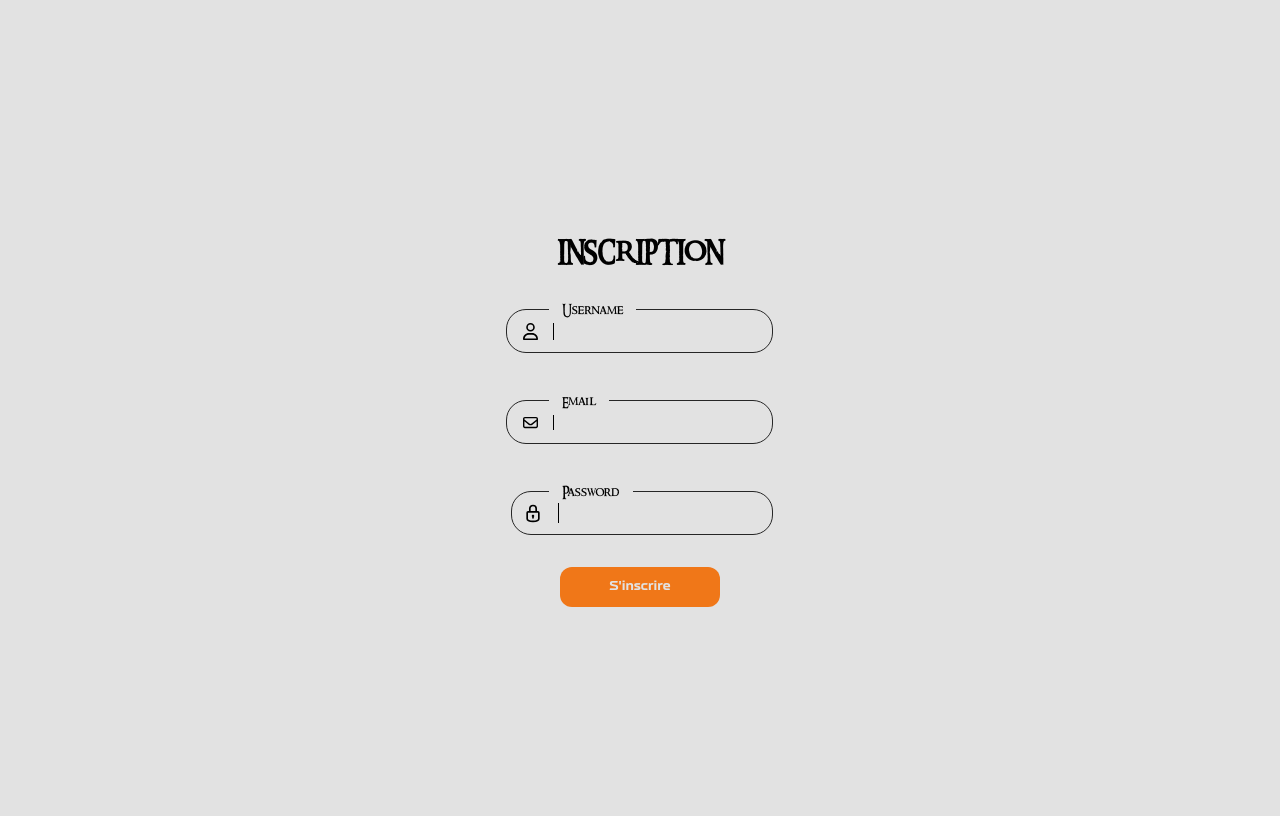
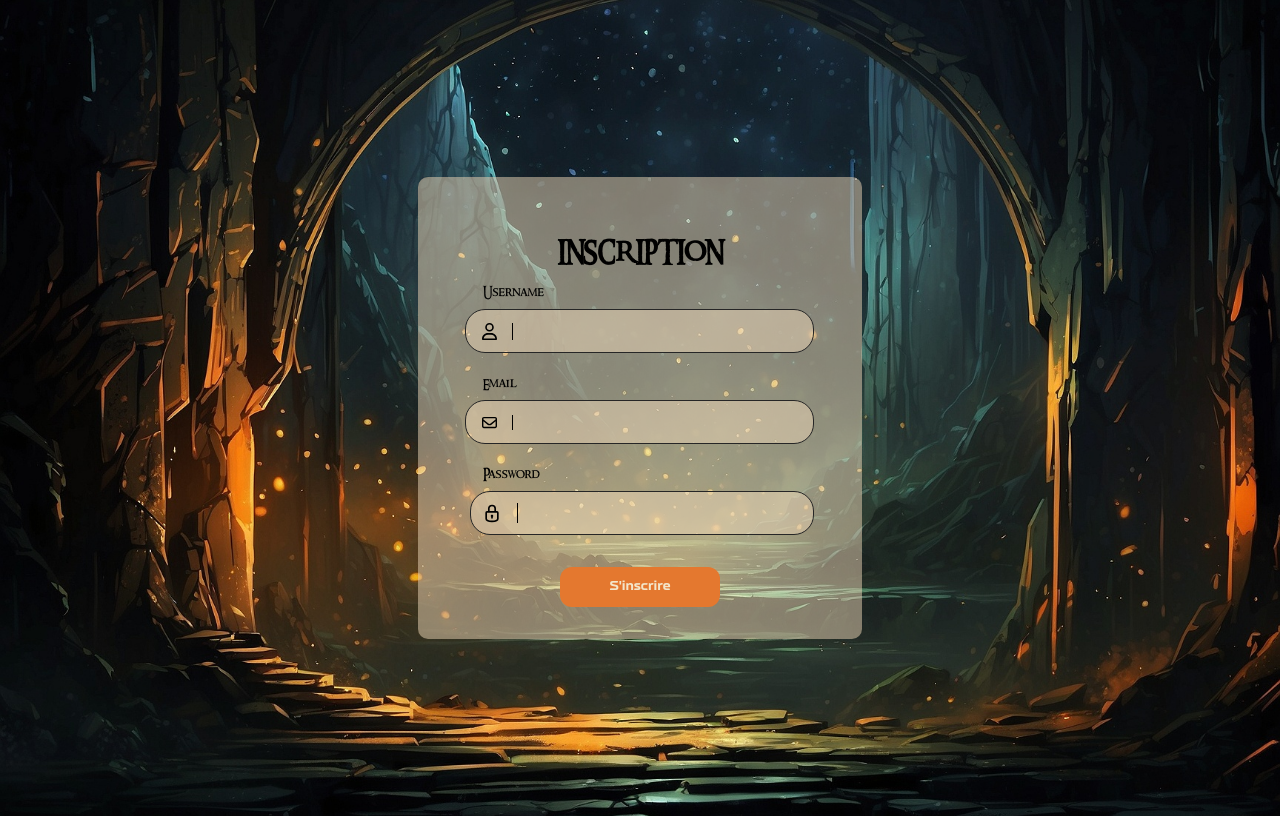
Before and after one commit to roxane-julie/b3-c3-django-breton-olejniczak, a Django app: template passwordManager/passwordApp/templates/signUp.html in a window 1280 px wide. Run offline with Django 3.2, Linux system fonts and the light colour scheme; the template is opened without the code that fills it, so the values that code supplies are empty, except form fields; tables that the repository leaves empty hold one stand-in row (values such as "Sample post"); form fields are guessed from the names that the template uses.

Commit message:
Redesign signUp form and add background

```diff
--- a/passwordManager/passwordApp/static/index.css
+++ b/passwordManager/passwordApp/static/index.css
@@ -65,8 +65,8 @@ ul{
     font-size: 0.8em;
     border-radius: 12px;
     padding: 10px;
-    color: #e2e2e2;
-    background-color: #F07718;
+    color: #f3e6ca;
+    background-color: #e4782f;
     border: none!important;
     cursor: pointer;
     font-family: 'NeuSharp';
--- a/passwordManager/passwordApp/static/signUp.css
+++ b/passwordManager/passwordApp/static/signUp.css
@@ -19,7 +19,10 @@ body {
     justify-content: center;
     align-items: center;
     height: 100vh;
-    background-color: #e2e2e2;
+    background-image: url("background_inside.jpg");
+    background-position: center;
+    background-repeat: no-repeat;
+    background-size: cover;
 }
 
 h1{
@@ -28,13 +31,23 @@ h1{
     margin: 1.2em 0;
 }
 
+form{
+    display: flex;
+    flex-direction: column;
+    justify-content: center;
+    align-items: center;
+    padding: 2em;
+    border-radius: 10px;
+    background-color: rgba(237, 216, 184, 0.5);
+    width: 30%;
+}
+
 label {
     font-family: 'RingBearer';
     font-size: 0.8em;
-    background-color: #e2e2e2;
     position: relative;
-    top:0.7em;
-    left: 4.5em;
+    top:-0.7em;
+    left: 1.5em;
     padding: 0 1em;
     align-self: flex-start;
     z-index: 5;
@@ -49,8 +62,8 @@ input.submit-btn {
     font-size: 0.8em;
     border-radius: 12px;
     padding: 10px;
-    color: #e2e2e2!important;
-    background-color: #F07718!important;
+    color: #f3e6ca!important;
+    background-color: #e4782f!important;
     border: none!important;
     cursor: pointer;
     font-family: 'NeuSharp'!important;
@@ -64,11 +77,11 @@ input.submit-btn:hover {
 }
 
 input[type="text"], input[type="email"], input[type="password"] {
-    background: #e2e2e2; /* fond transparent */
+    background-color: rgba(237, 216, 184, 0.5);
     border: none; /* pas de bordure */
     border-radius: 20px;
     border: 1px solid #262626;
-    padding-left: 5.5em;
+    padding-left: 4.5em;
     width: 100%;
     height: 3em;
     font-family: 'NeuSharp';
@@ -80,12 +93,6 @@ input[type="text"]:focus, input[type="email"]:focus, input[type="password"]:focu
     width: 100%;
 }
 
-form{
-    display: flex;
-    flex-direction: column;
-    justify-content: center;
-    align-items: center;
-}
 
 .input-container{
     display: flex;
@@ -101,7 +108,7 @@ form{
 }
 
 ::placeholder {
-    color: #969696;
+    color: #8C8C7E;
     opacity: 1; /* Firefox */
     font-family: 'NeuSharp';
     font-weight: 400;
@@ -109,14 +116,14 @@ form{
 
 /* Internet Explorer 10-11 */
 :-ms-input-placeholder {
-    color: #969696;
+    color: #8C8C7E;
     font-family: 'NeuSharp';
     font-weight: 400;
 }
 
 /* Edge */
 ::-ms-input-placeholder {
-    color: #969696;
+    color: #8C8C7E;
     font-family: 'NeuSharp';
     font-weight: 400;
 }
--- a/passwordManager/passwordApp/templates/signUp.html
+++ b/passwordManager/passwordApp/templates/signUp.html
@@ -9,8 +9,8 @@
     <title>ShallNotPass</title>
 </head>
 <body>
+        <form action="{% url 'signUp' %}" method="post">
             <h1>INSCRIPTION</h1>
-    <form action="{% url 'signUp' %}" method="post">
             {% csrf_token %}
             {{ form.username.label_tag }}
             <div class="input-container">
@@ -34,7 +34,6 @@
             <span class="close">&times;</span>
             <p>Inscription réussie !</p>
         </div> -->
-    </div>
     <!-- <script>
         var modal = document.getElementById("successModal");
         var span = document.getElementsByClassName("close")[0];
```
Also changed, not shown: passwordManager/passwordApp/static/background_inside.jpg (added), 3 other files. Lines whose indentation alone changed are shown as unchanged.
